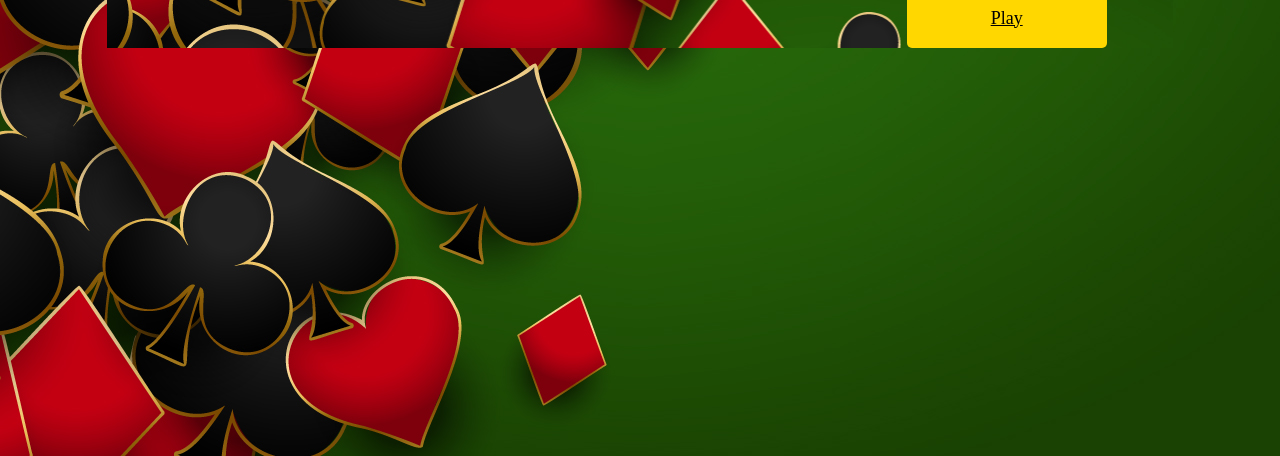
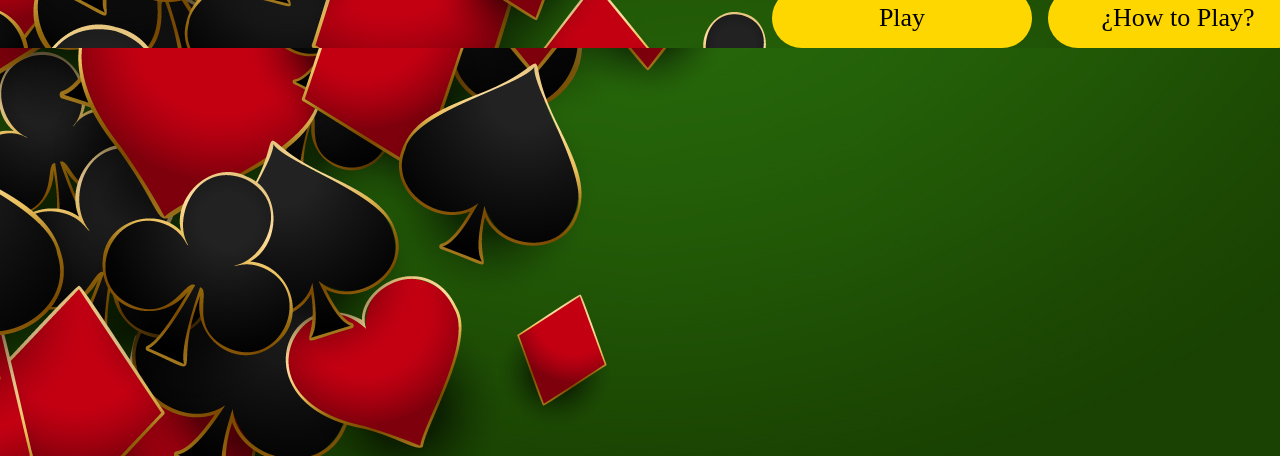
Before and after one commit to ecavalcanti93/Project_Game, a plain HTML site: page index.html in a window 1280 px wide. Shown: the part 484-940 px from the top of the page. Drawn offline with Linux system fonts and the light colour scheme; files whose address does not match are found by name.

Commit message:
botones agregados

```diff
--- a/index.html
+++ b/index.html
@@ -11,13 +11,10 @@
     <img src="images/background_home.jpg" alt="background_home" class="home">
     <div class="logo">
     <img src="images/logo.png" alt="logo" width="auto" height="200">
-    <div><a href="gamescreen.html" id="button-play">Play</a>
-    </div>
+    <div id="test"><a href="gamescreen.html" id="button-play">Play</a>
+    <a href="https://bicyclecards.com/how-to-play/blackjack" id="button-rules">¿How to Play?</a></div>
+</div>
 </main>
-</div>
-<div id="game-screen"></div>
-</div>
-
     <script src="script/playgame.js"></script>
     <script src="script/javascript.js"></script>
 </body>
--- a/src/style.css
+++ b/src/style.css
@@ -19,7 +19,7 @@ body {
 }
 
   #button-play {
-    width: 200px;
+    width: 260px;
     height: 60px;
     background-color: gold;
     display: flex;
@@ -27,11 +27,28 @@ body {
     align-items: center;
     margin: 0;
     border: none;
-    border-radius: 5px;
+    border-radius: 50px;
     cursor: pointer;
     color: black;
-    font-size: 18px;
+    font-size: 26px;
     text-align: right;
+    text-decoration: none;
+    }
+    #button-rules {
+      width: 260px;
+      height: 60px;
+      background-color: gold;
+      display: flex;
+      justify-content: center;
+      align-items: center;
+      margin: 0;
+      border: none;
+      border-radius: 50px;
+      cursor: pointer;
+      color: black;
+      font-size: 26px;
+      text-align: right;
+      text-decoration: none;
     }
 
 
@@ -44,3 +61,7 @@ body {
     background-image: url(../images/background_game.jpg);
     background-size: cover;
   }
+    #test {
+      display: flex;
+      gap: 1rem;
+    }
```
Also changed, not shown: gamescreen.html (+1 -0 lines), src/blackjack.css (+22 -0 lines).
